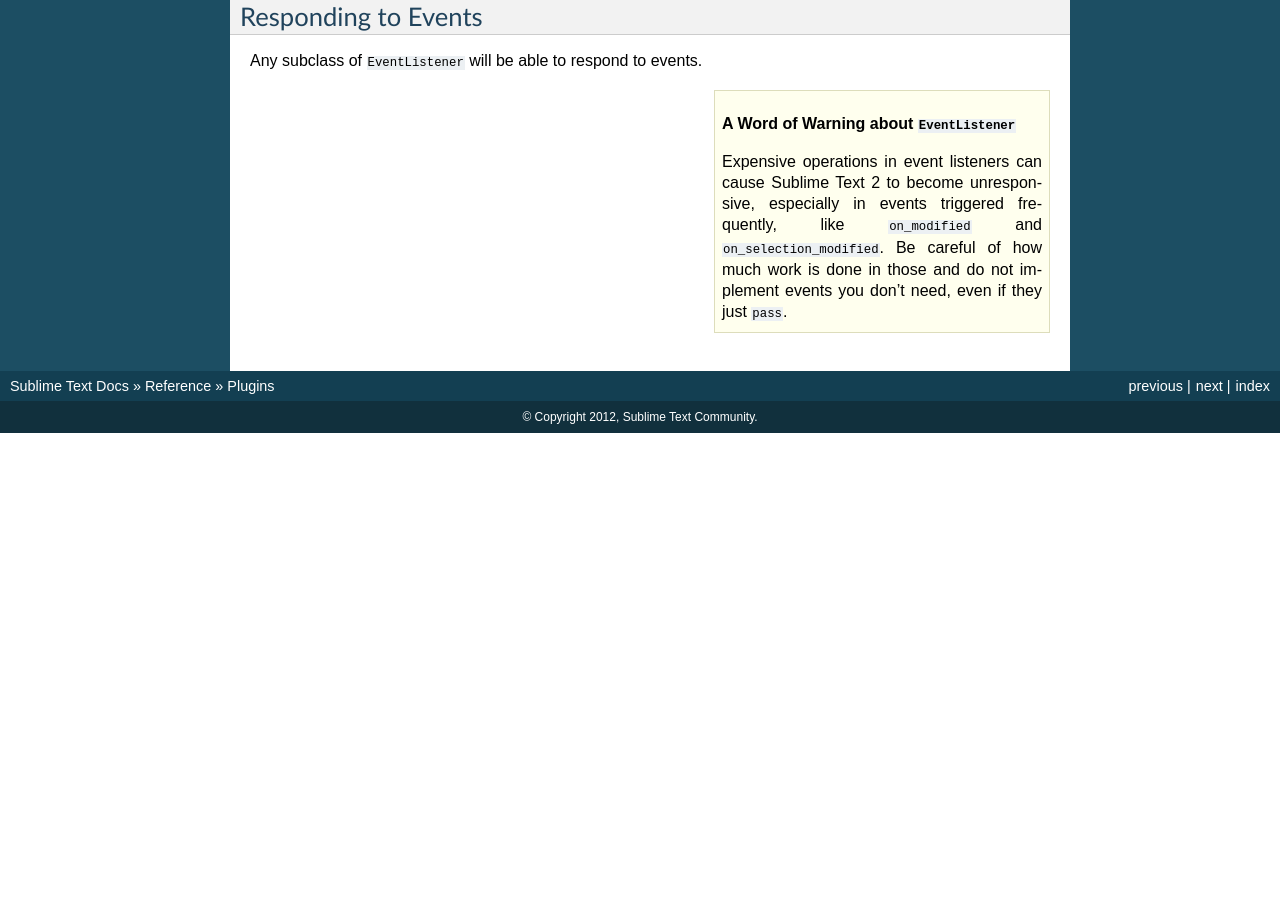
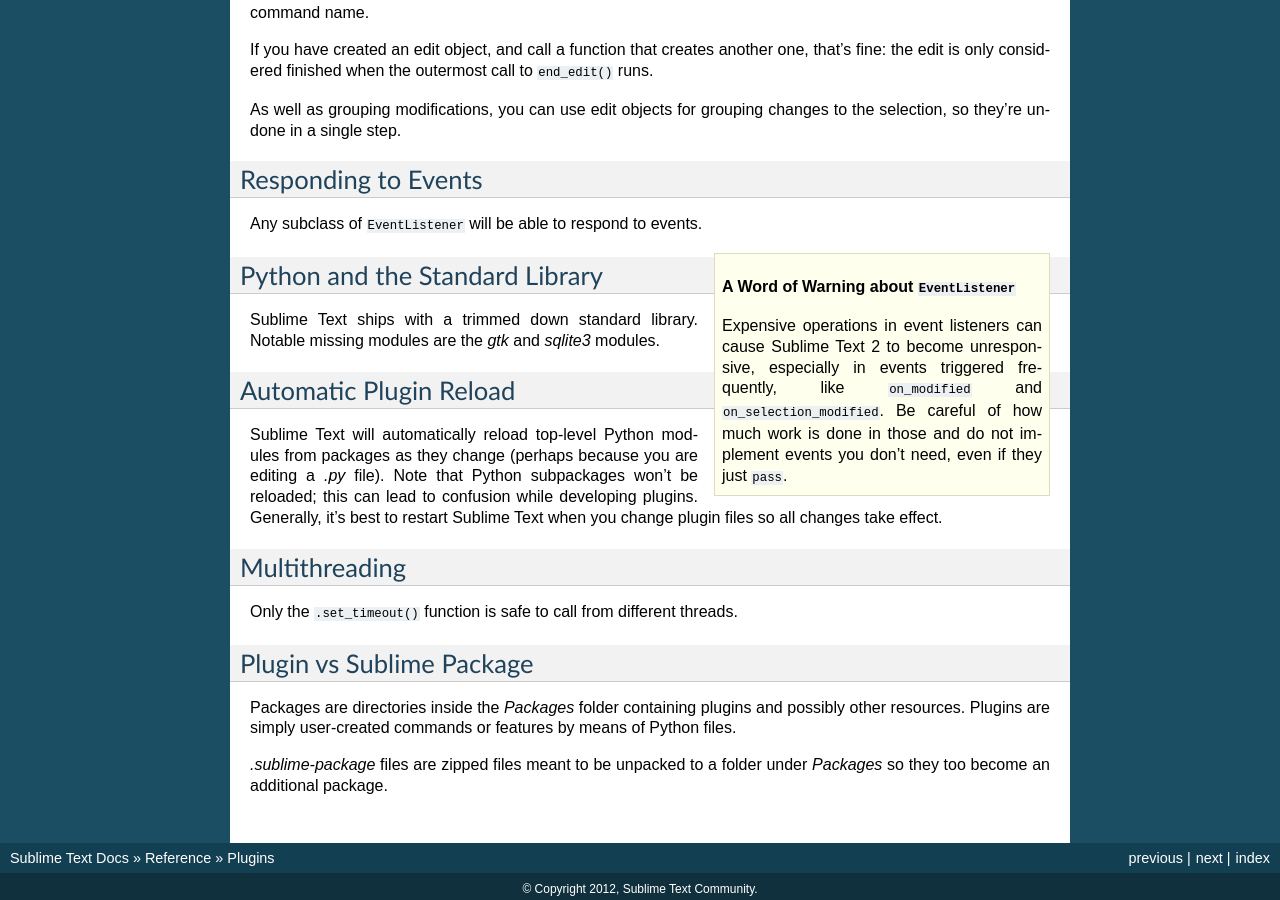
Before and after one commit to guillermooo/sublime-undocs, a Sphinx documentation site: the page built from source/reference/plugins.rst, in a window 1280 px wide and 900 px high, scrolled down 1663 px. Built offline with Sphinx 7.4.7, drawn with Linux system fonts in a browser that asks for light colours; before the commit the page ends 2096 px from its top, so only the background shows below that; some of the changed text lies outside the part shown.

Commit message:
expanded plugin reference topic

```diff
--- a/source/reference/plugins.rst
+++ b/source/reference/plugins.rst
@@ -14,10 +14,13 @@
 
 Sublime Text 2 will look for plugins in these places:
 
-* ``Package``
+* ``Packages``
 * ``Packages/<pkg_name>``
 
 Any plugin nested deeper in ``Packages`` won't be loaded.
+
+All plugins should live inside a directory of their own and not directly
+under ``Packages``.
 
 
 Conventions for Command Names
@@ -50,7 +53,8 @@
 --------------------------
 
 All commands must implement a ``.run()`` method.
-All commands can receive and arbitrarily long number of keyword arguments.
+All commands can receive and arbitrarily long number of keyword arguments,
+but they must be valid JSON types.
 
 
 How to Call Commands from the API
@@ -62,6 +66,14 @@
 to ``command_name``. ::
 
    window.run_command("echo", {"Tempus": "Irreparabile", "Fugit": "."})
+
+
+ Command Arguments
+ *****************
+
+ All user-provided arguments to commands must be valid JSON types. Only
+ Sublime Text can pass other types of arguments to commands (such as edit
+ objects, view instances, etc.).
 
 
 Text Commands and the ``edit`` Object
@@ -91,3 +103,37 @@
 	unresponsive, especially in events triggered frequently, like ``on_modified``
 	and ``on_selection_modified``. Be careful of how much work is done in those
 	and do not implement events you don't need, even if they just ``pass``.
+
+
+Python and the Standard Library
+*******************************
+
+Sublime Text ships with a trimmed down standard library. Notable missing
+modules are the *gtk* and *sqlite3* modules.
+
+
+Automatic Plugin Reload
+***********************
+
+Sublime Text will automatically reload top-level Python modules from packages
+as they change (perhaps because you are editing a *.py* file). Note that
+Python subpackages won't be reloaded; this can lead to confusion while
+developing plugins. Generally, it's best to restart Sublime Text when you
+change plugin files so all changes take effect.
+
+
+Multithreading
+**************
+
+Only the ``.set_timeout()`` function is safe to call from different threads.
+
+
+Plugin vs Sublime Package
+*************************
+
+Packages are directories inside the *Packages* folder containing plugins and
+possibly other resources. Plugins are simply user-created commands or features
+by means of Python files.
+
+*.sublime-package* files are zipped files meant to be unpacked to a folder
+under *Packages* so they too become an additional package.
```
Also changed, not shown: other parts of source/reference/plugins.rst (+1 -1 lines).
